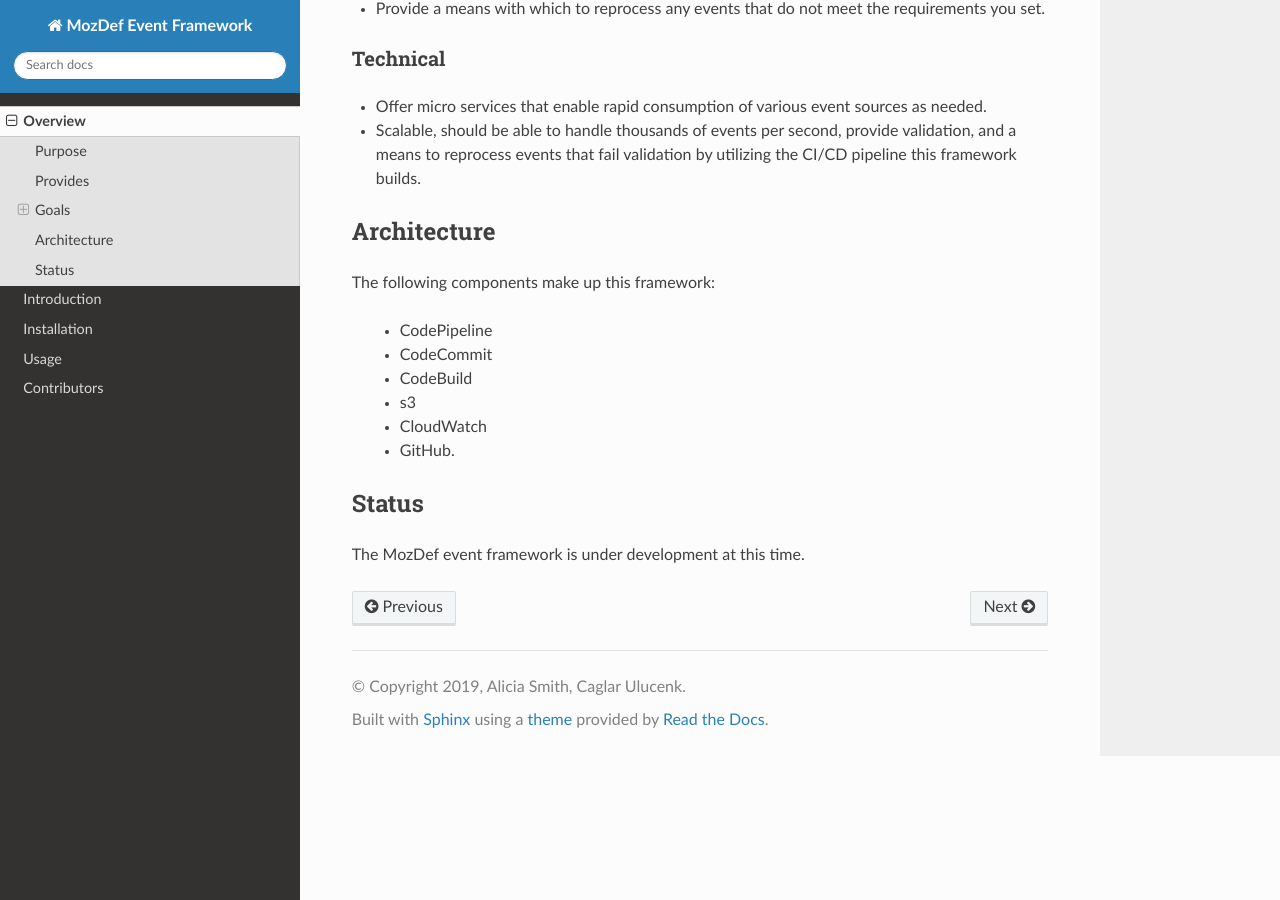
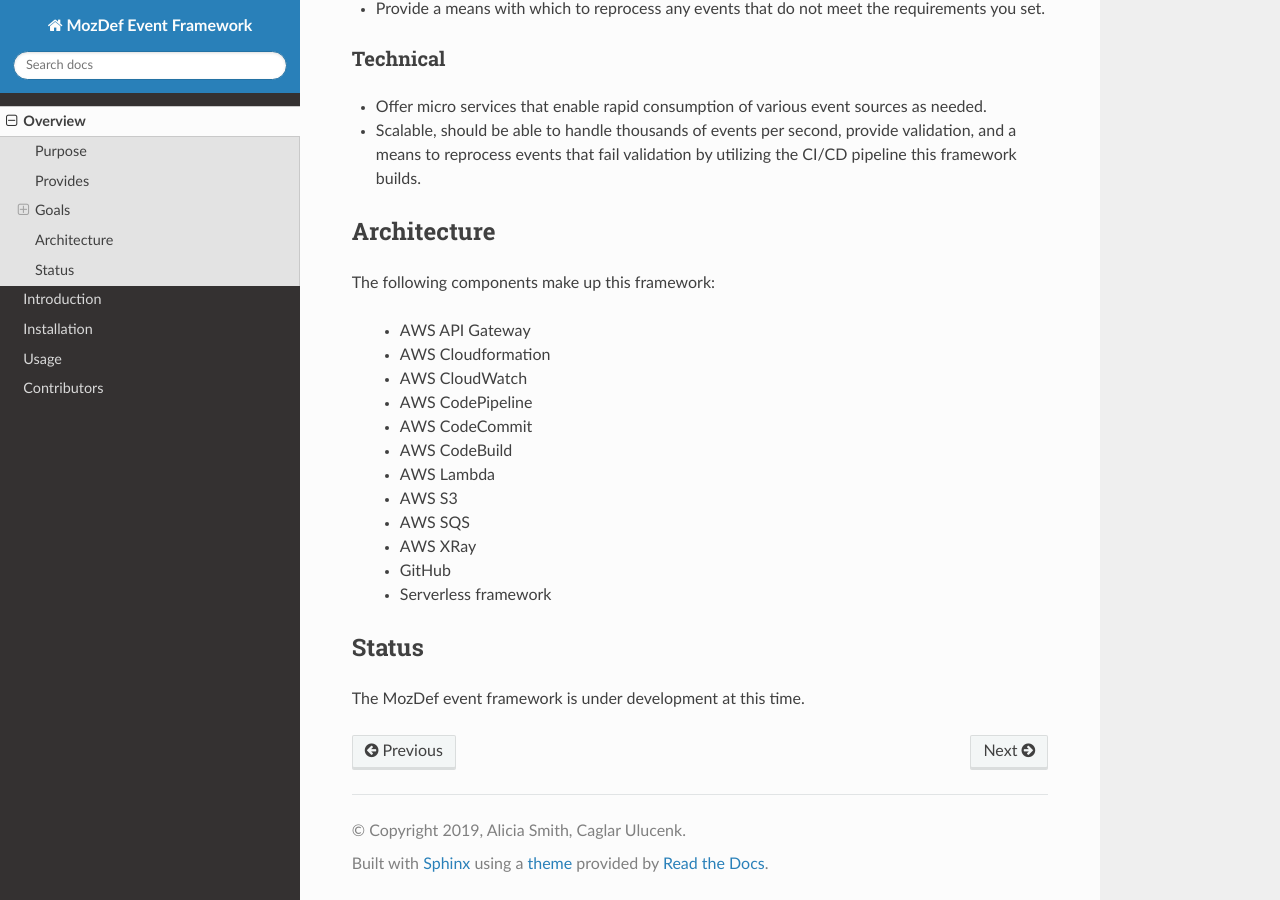
Before and after one commit to mozilla/mozdef-event-framework, a Sphinx documentation site: the page built from docs/source/overview.rst, in a window 1280 px wide and 900 px high, scrolled down 789 px. Built offline with Sphinx 7.4.7 and the Read the Docs theme 2.0.0, drawn with Linux system fonts in a browser that asks for light colours; pages that are not in the unit, such as notebooks, are missing from menus.

Commit message:
fleshing out components of framework list

```diff
--- a/docs/source/overview.rst
+++ b/docs/source/overview.rst
@@ -34,12 +34,19 @@
 The following components make up this framework:
 
 
-   * CodePipeline
-   * CodeCommit
-   * CodeBuild
-   * s3
-   * CloudWatch
-   * GitHub.
+   * AWS API Gateway
+   * AWS Cloudformation
+   * AWS CloudWatch
+   * AWS CodePipeline
+   * AWS CodeCommit
+   * AWS CodeBuild
+   * AWS Lambda
+   * AWS S3
+   * AWS SQS
+   * AWS XRay
+   * GitHub
+   * Serverless framework
+
 
 
 Status
```
